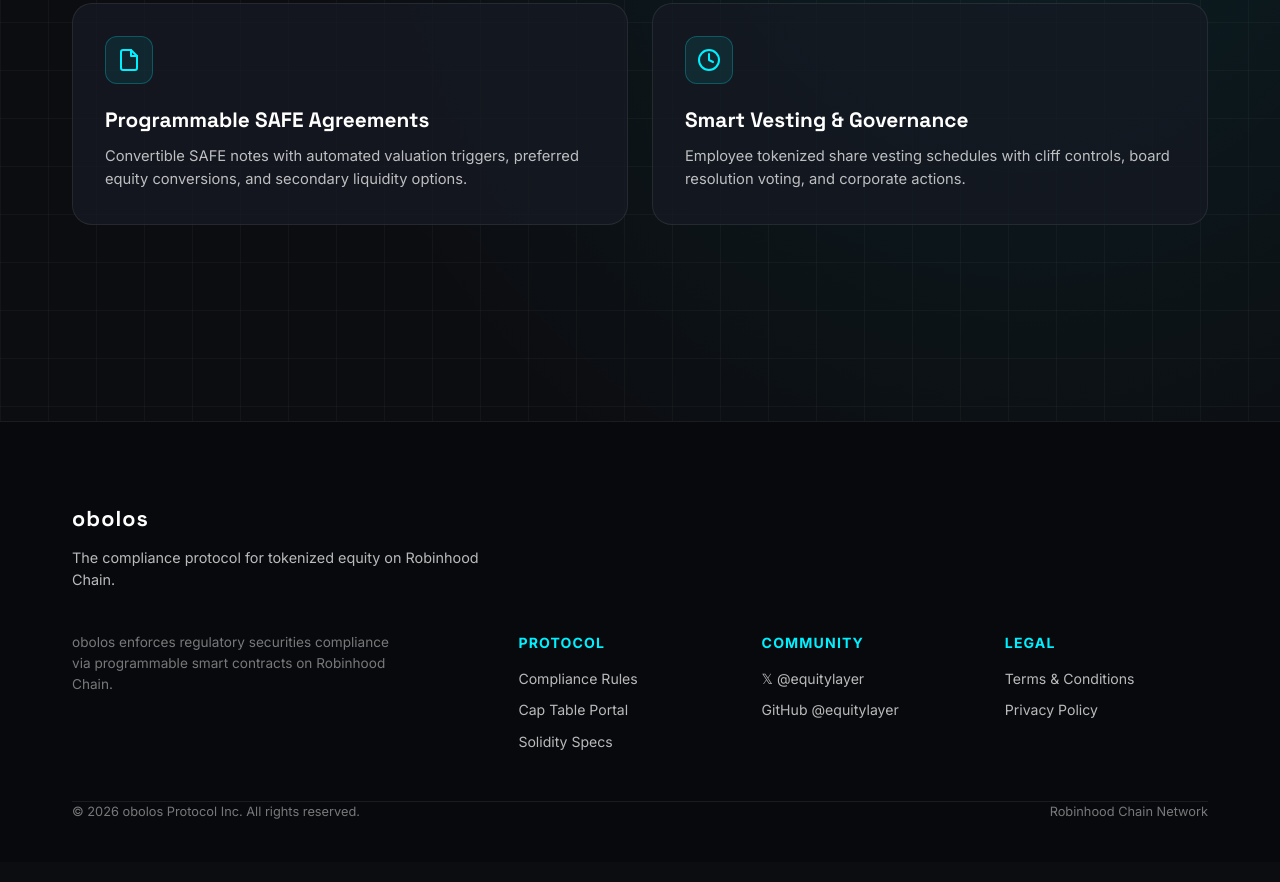
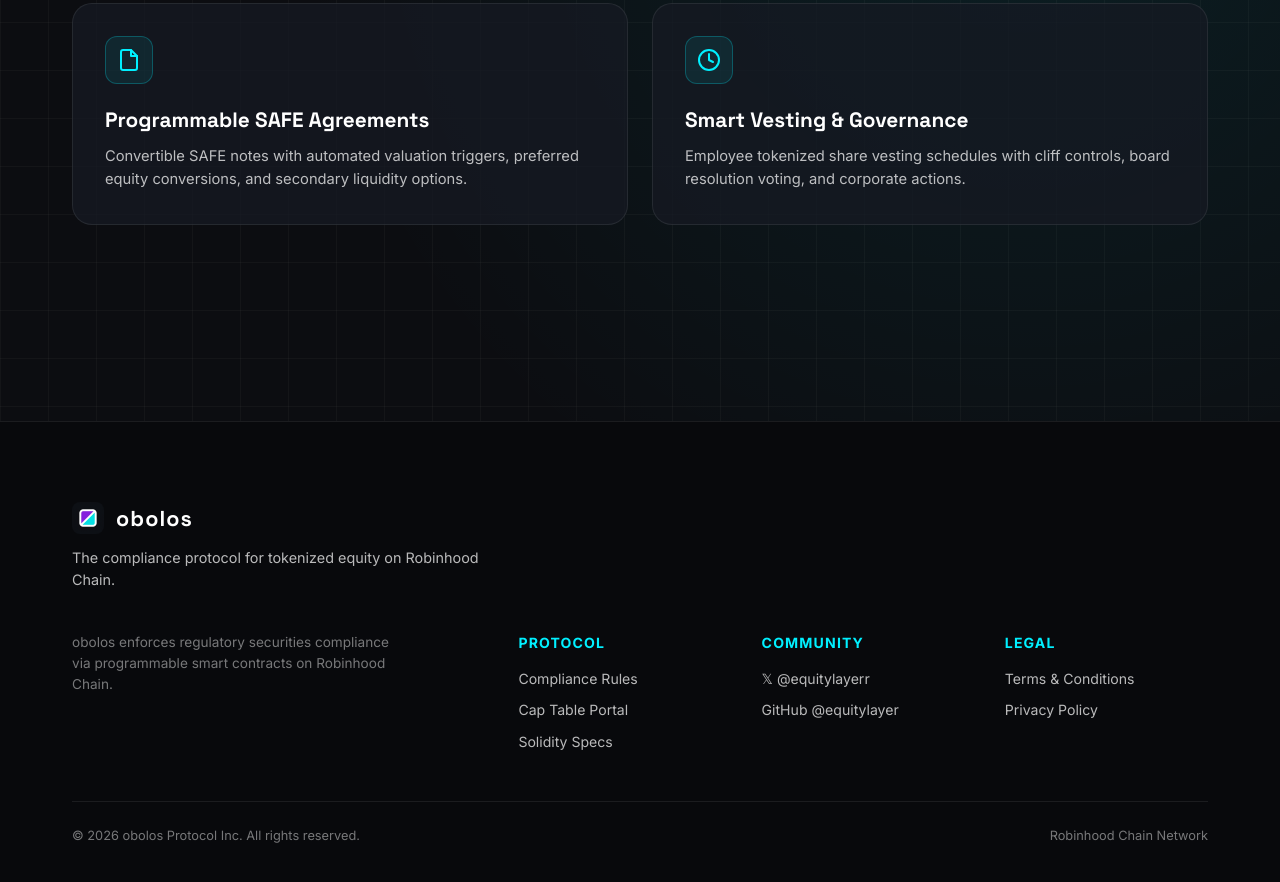
Before and after one commit to caSSano22/obolos, a plain HTML site: page index.html in a window 1280 px wide. Shown: the part 1658-2540 px from the top of the page. Drawn offline with Linux system fonts and the light colour scheme.

Commit message:
Update official X profile link to https://x.com/equitylayerr across all pages

```diff
--- a/index.html
+++ b/index.html
@@ -28,7 +28,7 @@
         <a href="protocol.html" class="nav-link-obolos">Protocol</a>
         <a href="cap-table.html" class="nav-link-obolos">Cap Table</a>
         <a href="developers.html" class="nav-link-obolos">Developers</a>
-        <a href="https://x.com/equitylayer" target="_blank" class="nav-link-obolos">𝕏 @equitylayer</a>
+        <a href="https://x.com/equitylayerr" target="_blank" class="nav-link-obolos">𝕏 @equitylayerr</a>
       </nav>
 
       <button class="btn-obolos-cyan" onclick="launchComplianceModal()">Launch Portal</button>
@@ -58,7 +58,7 @@
       <a href="protocol.html" style="color: #fff;" onclick="toggleMobileMenuObolos()">Protocol</a>
       <a href="cap-table.html" style="color: #fff;" onclick="toggleMobileMenuObolos()">Cap Table</a>
       <a href="developers.html" style="color: #fff;" onclick="toggleMobileMenuObolos()">Developers</a>
-      <a href="https://x.com/equitylayer" target="_blank" style="color: var(--neon-cyan);" onclick="toggleMobileMenuObolos()">𝕏 @equitylayer</a>
+      <a href="https://x.com/equitylayerr" target="_blank" style="color: var(--neon-cyan);" onclick="toggleMobileMenuObolos()">𝕏 @equitylayerr</a>
     </div>
 
     <div style="margin-top: auto;">
@@ -205,6 +205,7 @@
   <footer class="footer-obolos">
     <div class="wrap-container">
       <div class="brand-logo-obolos" style="margin-bottom: 12px;">
+        <img src="logo.png" alt="obolos logo" style="width: 32px; height: 32px; border-radius: 8px; object-fit: cover;">
         obolos
       </div>
       <p style="color: var(--text-muted); max-width: 440px; font-size: 0.9rem;">
@@ -230,7 +231,7 @@
         <div>
           <h4 style="font-size: 0.88rem; font-weight: 700; margin-bottom: 14px; text-transform: uppercase; letter-spacing: 0.08em; color: var(--neon-cyan);">Community</h4>
           <div style="display: flex; flex-direction: column; gap: 10px; font-size: 0.88rem; color: var(--text-muted);">
-            <a href="https://x.com/equitylayer" target="_blank">𝕏 @equitylayer</a>
+            <a href="https://x.com/equitylayerr" target="_blank">𝕏 @equitylayerr</a>
             <a href="https://github.com/equitylayer" target="_blank">GitHub @equitylayer</a>
           </div>
         </div>
@@ -244,7 +245,7 @@
         </div>
       </div>
 
-      <div style="pt: 24px; border-top: 1px solid var(--stroke); display: flex; justify-content: space-between; font-size: 0.8rem; color: var(--text-subtle);">
+      <div style="padding-top: 24px; border-top: 1px solid var(--stroke); display: flex; justify-content: space-between; font-size: 0.8rem; color: var(--text-subtle);">
         <span>&copy; 2026 obolos Protocol Inc. All rights reserved.</span>
         <span>Robinhood Chain Network</span>
       </div>
```
Also changed, not shown: cap-table.html (+2 -2 lines), developers.html (+2 -2 lines), protocol.html (+2 -2 lines).
